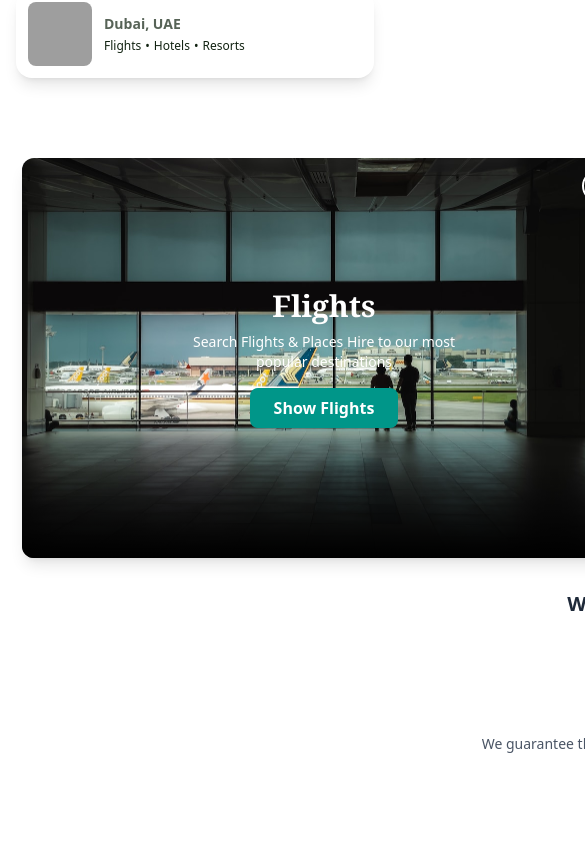
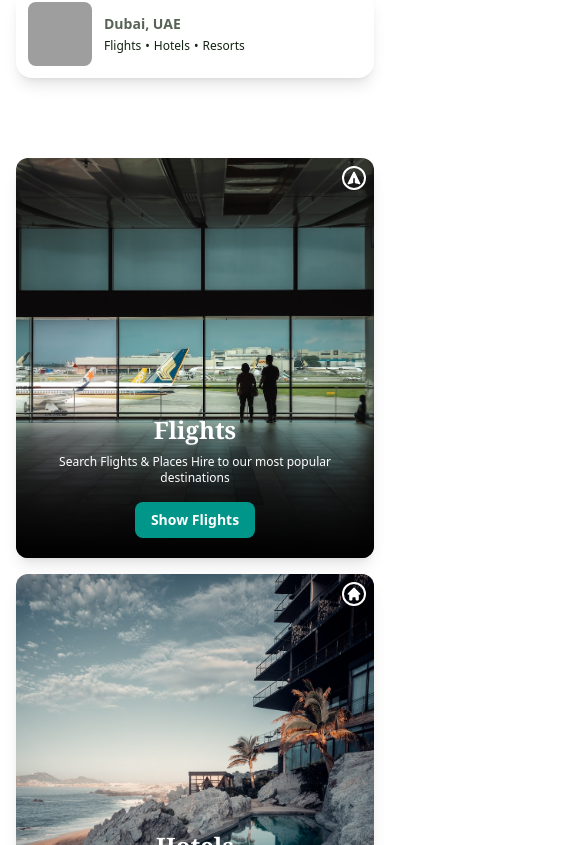
Before and after one commit to shakhawat-bijoy/Travel-Agency, a React (Vite) app in the folder client/: page / in a window 390 px wide. Shown: the part 2159-3004 px from the top of the page, 585 px wide, since content can reach past the window. Built offline with nearby package versions, Linux system fonts and the light colour scheme; no server answers; grey boxes are pictures that could not be loaded.

Commit message:
FlightHotelCard layout for improved responsiveness and styling

```diff
--- a/client/src/components/home/FlightHotelCard.jsx
+++ b/client/src/components/home/FlightHotelCard.jsx
@@ -29,13 +29,13 @@ const FlightHotelCard = () => {
   ]
 
   return (
-    <div className="py-8 sm:py-12 lg:py-16 bg-white px-2 md:px-0">
-      <Container className={'w-[1280px]'}>
-        <div className="flex flex-wrap justify-between items-center gap-4 sm:gap-6 lg:gap-8">
+    <div className="py-8 sm:py-12 lg:py-16 bg-white px-4 sm:px-6 lg:px-8">
+      <Container className={'max-w-[1280px] w-full'}>
+        <div className="grid grid-cols-1 lg:grid-cols-2 gap-4 sm:gap-6 lg:gap-8">
           {cards.map((card) => (
             <div
               key={card.id}
-              className="relative w-full max-w-[604px] mx-auto h-[400px] sm:h-[480px] md:h-[520px] lg:h-[559px] rounded-xl sm:rounded-2xl overflow-hidden group cursor-pointer shadow-lg hover:shadow-xl transition-all duration-300"
+              className="relative w-full h-[400px] sm:h-[480px] md:h-[520px] lg:h-[559px] rounded-xl sm:rounded-2xl overflow-hidden group cursor-pointer shadow-lg hover:shadow-xl transition-all duration-300"
             >
               {/* Background Image */}
               <div className="absolute inset-0">
@@ -48,23 +48,23 @@ const FlightHotelCard = () => {
               </div>
 
               {/* Content Overlay */}
-              <div className="relative z-10 h-full flex flex-col justify-center items-center text-center p-4 sm:p-6 lg:p-8">
-                <h3 className="font-bold text-3xl sm:text-4xl lg:text-[40px] font-serif text-white mb-2 sm:mb-1">
+              <div className="relative z-10 h-full flex flex-col transform translate-y-[60%] items-center text-center p-4 sm:p-6 lg:p-8">
+                <h3 className="font-bold text-2xl sm:text-3xl md:text-4xl lg:text-[40px] font-serif text-white mb-2 sm:mb-1">
                   {card.title}
                 </h3>
-                <p className="text-white text-sm sm:text-base lg:text-lg mb-4 sm:mb-2 max-w-xs sm:max-w-sm lg:max-w-md px-2">
+                <p className="text-white text-xs sm:text-sm md:text-base lg:text-lg mb-4 sm:mb-2 max-w-xs sm:max-w-sm lg:max-w-md px-2">
                   {card.description}
                 </p>
 
                 <Button
                   text={card.buttonText}
                   to={card.buttonLink}
-                  className="bg-teal-600 text-white px-6 py-2 rounded-lg font-semibold hover:bg-teal-700 transition-colors"
+                  className="bg-teal-600 text-white px-4 sm:px-6 py-2 rounded-lg font-semibold hover:bg-teal-700 transition-colors text-sm sm:text-base"
                 />
               </div>
 
               {/* Decorative Elements */}
-              <div className="absolute top-3 right-3 sm:top-4 sm:right-4 w-8 h-8 sm:w-10 sm:h-10 lg:w-12 lg:h-12 border-2 border-white border-opacity-30 rounded-full flex items-center justify-center">
+              <div className="absolute top-2 right-2 sm:top-3 sm:right-3 md:top-4 md:right-4 w-6 h-6 sm:w-8 sm:h-8 md:w-10 md:h-10 lg:w-12 lg:h-12 border-2 border-white border-opacity-30 rounded-full flex items-center justify-center">
                 {card.type === 'Flights' ? (
                   <svg className="w-4 h-4 sm:w-5 sm:h-5 lg:w-6 lg:h-6 text-white" fill="currentColor" viewBox="0 0 20 20">
                     <path d="M10.894 2.553a1 1 0 00-1.788 0l-7 14a1 1 0 001.169 1.409l5-1.429A1 1 0 009 15.571V11a1 1 0 112 0v4.571a1 1 0 00.725.962l5 1.428a1 1 0 001.17-1.408l-7-14z" />
```
